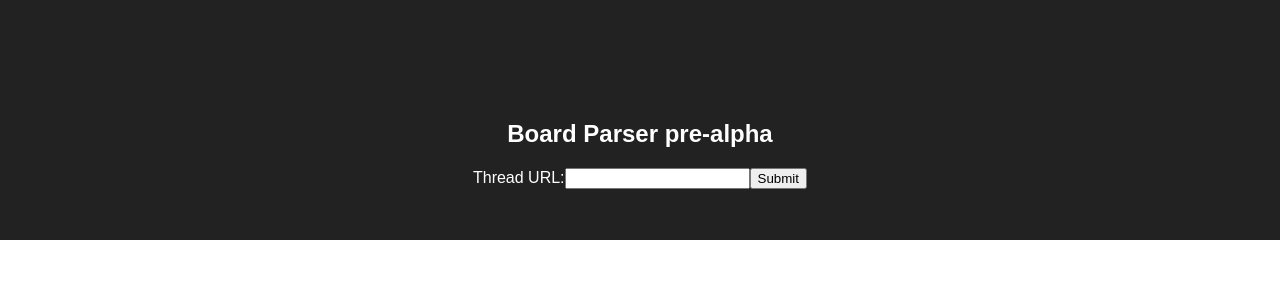
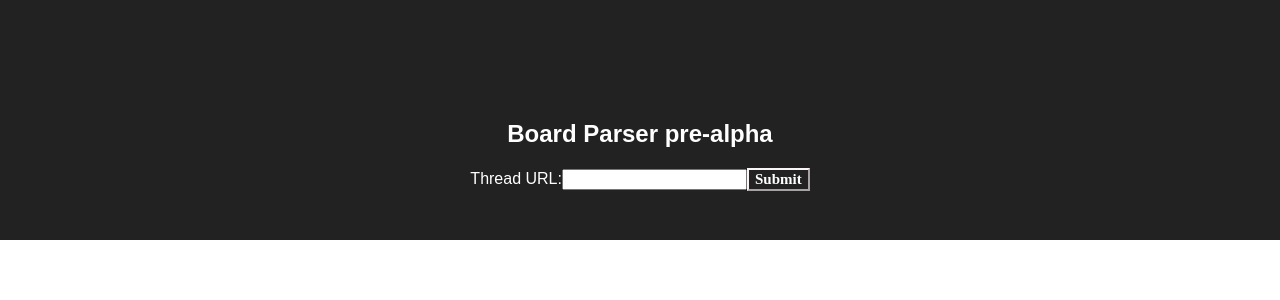
Before and after one commit to Jadeskycore/goardparserface, a React (Create React App) app: page / in a window 1280 px wide. Shown: the top 300 px of the page. Built offline with nearby package versions, Linux system fonts and the light colour scheme.

Commit message:
Added styles

```diff
--- a/public/index.html
+++ b/public/index.html
@@ -7,7 +7,7 @@
 
     <link rel="manifest" href="%PUBLIC_URL%/manifest.json">
     <link rel="shortcut icon" href="%PUBLIC_URL%/favicon.ico">
-    <title>React App</title>
+    <title>Board Parser</title>
   </head>
   <body>
     <div id="root"></div>
--- a/src/components/ChanForm.js
+++ b/src/components/ChanForm.js
@@ -44,7 +44,20 @@ export class ChanForm extends React.Component {
                     />
 
                 </label>
-                <input type="submit" value="Submit" />
+                <input
+                    type="submit"
+                    value="Submit"
+                    style={{
+                        background: '#222',
+                        color: 'white',
+                        borderStyle: 'outset',
+                        borderColor: '#FBF5F5',
+                        height: '40',
+                        width: '100',
+                        font: 'bold 15px arial sans-serif',
+                        marginLeft: '40'
+                    }}
+                />
             </form>
         );
     }
```
